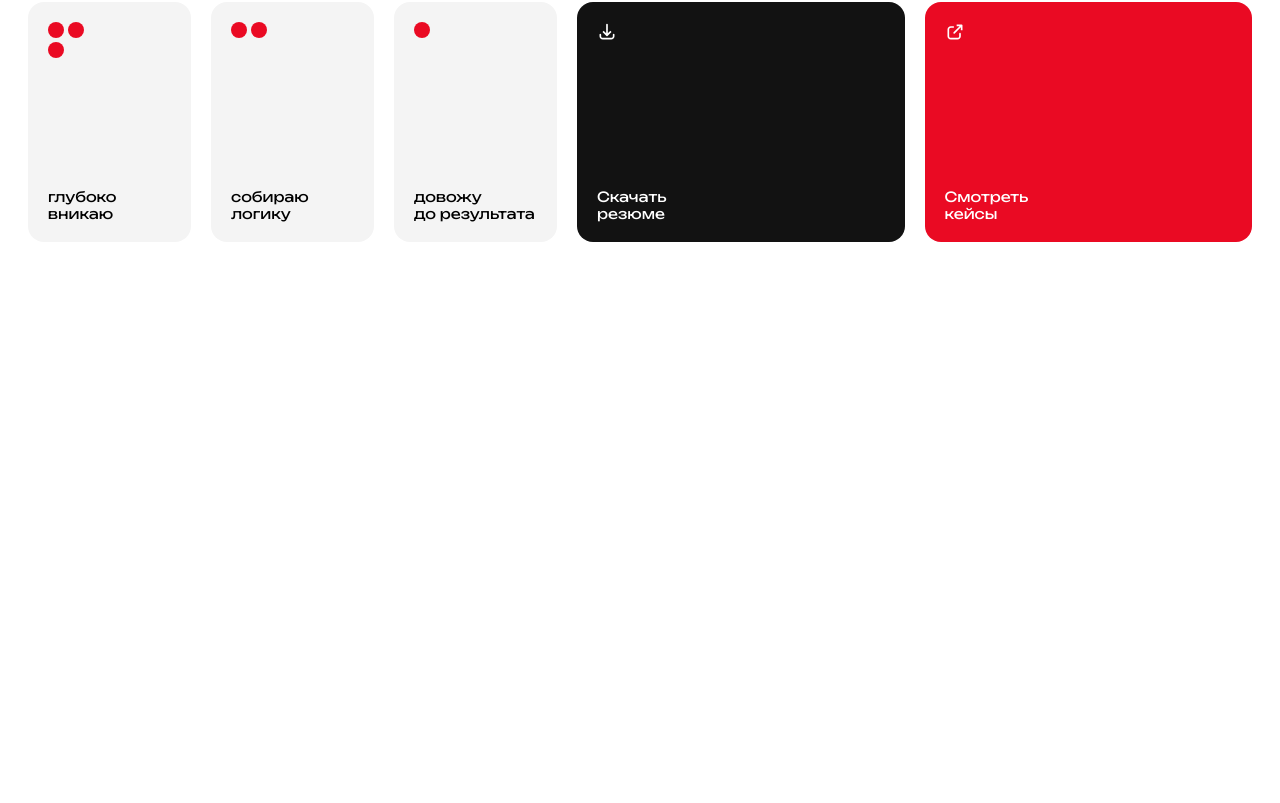
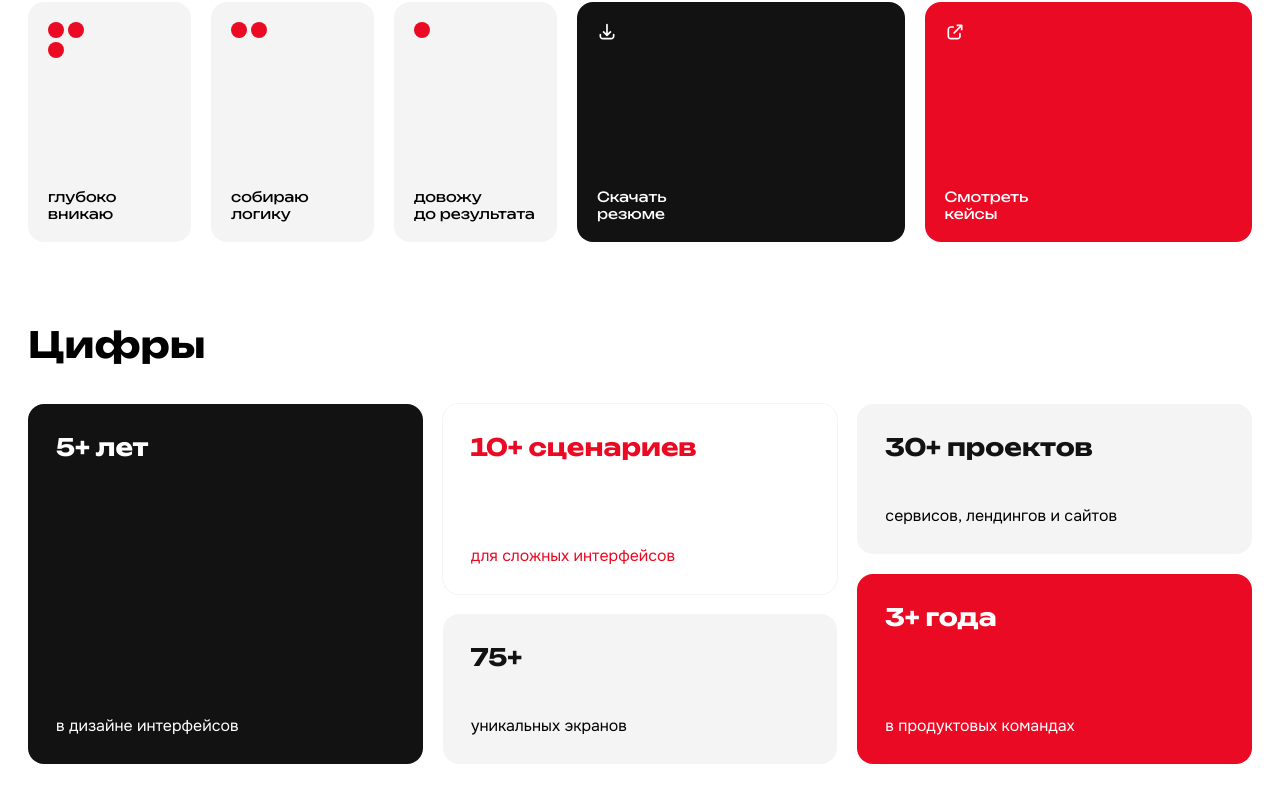
Before and after one commit to leSchb/olegaweb-repo, a Next.js app: page / in a window 1280 px wide. Shown: the part 395-1198 px from the top of the page. Built offline with nearby package versions, Linux system fonts and the light colour scheme.

Commit message:
add numbers section

```diff
--- a/app/styles/colors.css
+++ b/app/styles/colors.css
@@ -2,23 +2,8 @@
   --white: #ffffff;
   --black: #121212;
   --gray: #929292;
+  --text-gray: #636363;
   --light-gray: #f4f4f4;
 
   --red-main: #ea0a23;
 }
-
-.bg-white {
-  background-color: var(--white);
-}
-
-.bg-red-main {
-  background-color: var(--red-main);
-}
-
-.bg-light-gray {
-  background-color: var(--light-gray);
-}
-
-.bg-black {
-  background-color: var(--black);
-}
--- a/app/styles/global.css
+++ b/app/styles/global.css
@@ -9,3 +9,46 @@
     padding: 0 var(--space-4);
   }
 }
+
+/* scrollbar */
+.scrollbar {
+  scrollbar-width: 1px;
+
+  &::-webkit-scrollbar-thumb {
+    width: 1px;
+    background-color: var(--red-main);
+  }
+
+  &::-webkit-scrollbar-button {
+    background-color: var(--black);
+  }
+
+  @media screen and (any-hover: hover) {
+    &:hover {
+      &::-webkit-scrollbar-thumb {
+        opacity: 0.7;
+      }
+    }
+  }
+}
+
+/* bg-colors */
+.bg-white {
+  background-color: var(--white);
+}
+
+.bg-red-main {
+  background-color: var(--red-main);
+}
+
+.bg-light-gray {
+  background-color: var(--light-gray);
+}
+
+.bg-black {
+  background-color: var(--black);
+}
+
+.bg-transparent {
+  background-color: transparent;
+}
--- a/app/styles/text.css
+++ b/app/styles/text.css
@@ -27,6 +27,10 @@
   color: var(--gray);
 }
 
+.red-main {
+  color: var(--red-main);
+}
+
 /* sizes */
 .nav-text {
   font-weight: 400;
@@ -46,6 +50,16 @@
   }
 }
 
+.numbers-card-title {
+  font-size: clamp(1.125rem, 0.955rem + 0.68vw, 1.5rem);
+  font-weight: 700;
+}
+
+.numbers-card-text {
+  font-size: clamp(0.75rem, 0.636rem + 0.45vw, 1rem);
+  font-weight: 400;
+}
+
 .hero-item-text {
   font-weight: 400;
   font-size: clamp(0.75rem, 0.693rem + 0.23vw, 0.875rem);
--- a/components/hero/ui/items/item/item.module.css
+++ b/components/hero/ui/items/item/item.module.css
@@ -6,7 +6,7 @@
   height: 240px;
 
   grid-column: 2 span;
-  grid-row: 1 span;
+  grid-row: 3 span;
 
   transition: opacity var(--transition);
 
--- /dev/null
+++ b/components/numbers-content/model/const.ts
@@ -0,0 +1,54 @@
+import { INumbersCard, INumbersCardColors } from ".";
+
+export const numbersCardColorsMeta: INumbersCardColors = {
+  default: {
+    bgColor: "light-gray",
+    textColor: "black",
+    subTextColor: "text-gray",
+  },
+  border: {
+    bgColor: "transparent",
+    textColor: "red-main",
+  },
+  red: {
+    bgColor: "red-main",
+    textColor: "white",
+  },
+  black: {
+    bgColor: "black",
+    textColor: "white",
+  },
+};
+
+export const numbersCards: INumbersCard[] = [
+  {
+    title: "5+ лет",
+    text: "в дизайне интерфейсов",
+    size: "large",
+    color: "black",
+  },
+  {
+    title: "10+ сценариев",
+    text: "для сложных интерфейсов",
+    size: "big",
+    color: "border",
+  },
+  {
+    title: "30+ проектов",
+    text: "сервисов, лендингов и сайтов",
+    size: "small",
+    color: "default",
+  },
+  {
+    title: "3+ года",
+    text: "в продуктовых командах",
+    size: "big",
+    color: "red",
+  },
+  {
+    title: "75+",
+    text: "уникальных экранов",
+    size: "small",
+    color: "default",
+  },
+];
--- /dev/null
+++ b/components/numbers-content/model/index.ts
@@ -0,0 +1,2 @@
+export * from "./const";
+export * from "./interface";
--- /dev/null
+++ b/components/numbers-content/ui/card/card.module.css
@@ -0,0 +1,49 @@
+.container {
+  padding: var(--space-7);
+  border-radius: var(--space-4);
+
+  grid-column: 2 span;
+  width: 100%;
+  height: 100%;
+  min-width: 240px;
+
+  transition: opacity var(--transition);
+
+  @media screen and (any-hover: hover) {
+    &:hover {
+      opacity: 0.7;
+    }
+  }
+
+  @media screen and (width <= 768px) {
+    padding: var(--space-5);
+  }
+}
+
+.small {
+  grid-row: 1 span;
+  height: 150px;
+}
+
+.big {
+  grid-row: 2 span;
+  max-height: 190px;
+}
+
+.large {
+  grid-row: 3 span;
+  max-height: 360px;
+}
+
+.border {
+  outline: 1px solid var(--light-gray);
+
+  transition: outline var(--transition);
+
+  @media screen and (any-hover: hover) {
+    &:hover {
+      outline: 1px solid var(--red-main);
+      opacity: 1;
+    }
+  }
+}
--- /dev/null
+++ b/components/numbers-content/ui/card/index.tsx
@@ -0,0 +1,45 @@
+"use client";
+import { useMemo } from "react";
+import classNames from "classnames";
+
+import classes from "./card.module.css";
+import Container from "~/shared/components/container/ui";
+import {
+  INumbersCard,
+  numbersCardColorsMeta,
+} from "~/components/numbers-content/model";
+
+type Props = INumbersCard;
+
+export default function NumbersCard({ title, text, color, size }: Props) {
+  const colorMeta = useMemo(() => numbersCardColorsMeta[color], [color]);
+
+  return (
+    <Container
+      className={classNames(
+        `flex-column justify-between`,
+        classes.container,
+        classes[size],
+        colorMeta.bgColor === "transparent" && classes.border,
+      )}
+      bgColor={colorMeta.bgColor}
+    >
+      <h5
+        className={classNames(
+          `bounded numbers-card-title`,
+          colorMeta.textColor,
+        )}
+      >
+        {title}
+      </h5>
+      <p
+        className={classNames(
+          `onest numbers-card-text`,
+          colorMeta.subTextColor || colorMeta.textColor,
+        )}
+      >
+        {text}
+      </p>
+    </Container>
+  );
+}
--- /dev/null
+++ b/components/numbers-content/ui/index.tsx
@@ -0,0 +1,17 @@
+import classNames from "classnames";
+
+import classes from "./numbers.module.css";
+import NumbersCard from "./card";
+import { numbersCards } from "../model";
+
+export default function NumbersContent() {
+  return (
+    <div className={`scrollbar ${classes.wrapper}`}>
+      <ul className={classNames(`grid`, classes.list)}>
+        {numbersCards.map((item, index) => (
+          <NumbersCard key={item.title + index} {...item} />
+        ))}
+      </ul>
+    </div>
+  );
+}
--- /dev/null
+++ b/components/numbers-content/ui/numbers.module.css
@@ -0,0 +1,14 @@
+.wrapper {
+    max-width: 100%;
+    overflow-x: auto;
+}
+
+.list {
+  grid-template-columns: repeat(6, 1fr);
+  grid-template-rows: repeat(3, 1fr);
+  gap: var(--space-5);
+
+  padding-top: 1px;
+  max-height: 361px;
+  height: 100%;
+}
--- a/pages-components/homepage/ui/index.tsx
+++ b/pages-components/homepage/ui/index.tsx
@@ -1,10 +1,29 @@
 import HeroSection from "~/components/hero/ui";
+import NumbersContent from "~/components/numbers-content/ui";
 import PageWrapper from "~/components/page-wrapper/ui";
+import SectionWithTitle from "~/components/section-with-title/ui";
+
+interface ISection {
+  title: string;
+  content: React.ReactNode;
+}
 
 export default function HomePage() {
+  const sections: ISection[] = [
+    {
+      title: "Цифры",
+      content: <NumbersContent />,
+    },
+  ];
+
   return (
     <PageWrapper>
       <HeroSection />
+      {sections.map((item, index) => (
+        <SectionWithTitle key={item.title + index} title={item.title}>
+          {item.content}
+        </SectionWithTitle>
+      ))}
     </PageWrapper>
   );
 }
```
Also changed, not shown: components/numbers-content/model/interface.ts (added, +20 -0 lines).
